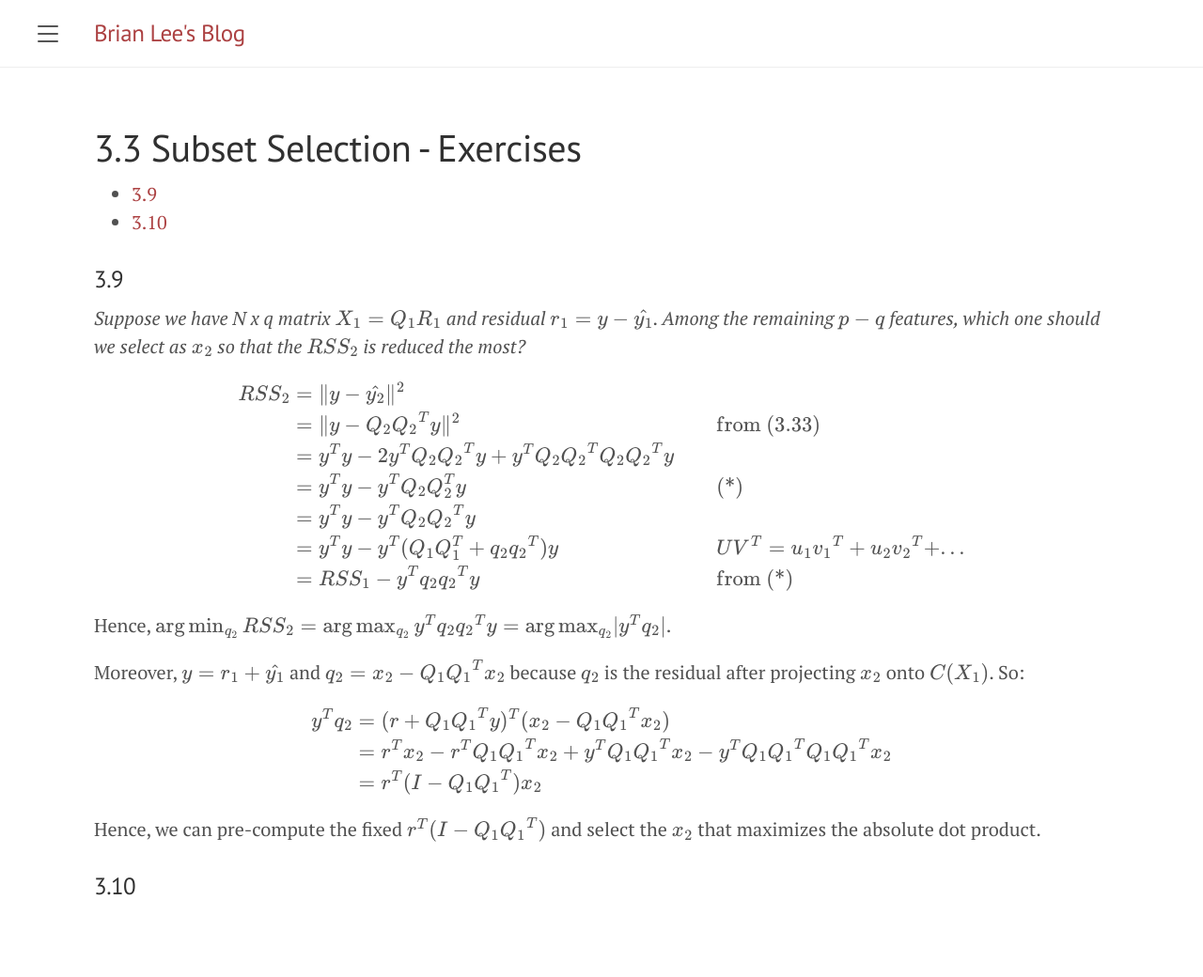
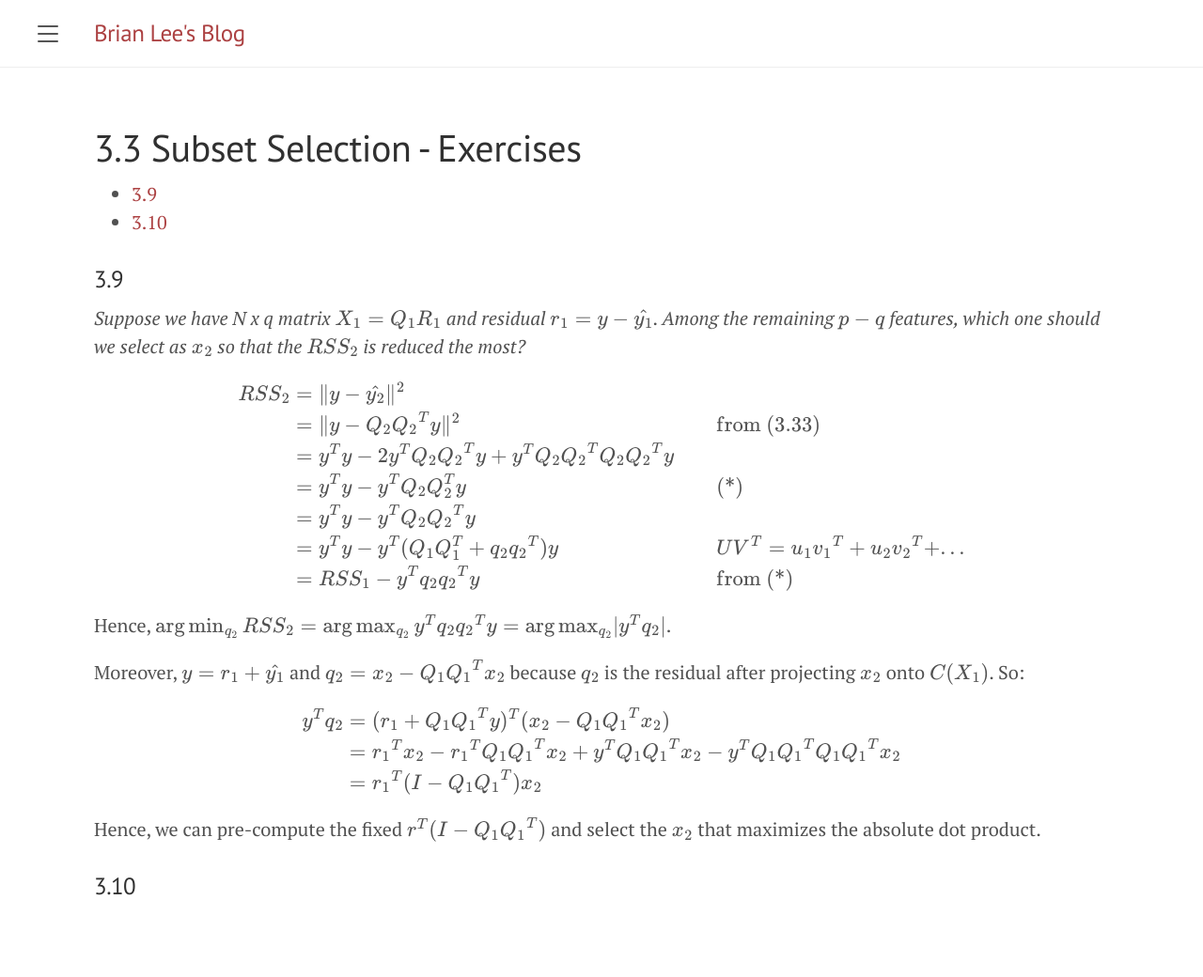
Before and after one commit to briansmlee/briansmlee.github.io, a Jekyll site: the page built from docs/_esl_posts/03_03_Exercises.md, in a window 1280 px wide. Shown: the whole page at 94% size. Built offline with Jekyll 4.4.1, drawn with Linux system fonts in a browser that asks for light colours; formulas are drawn with MathJax 3.

Commit message:
ESL 3.9 Add r_1 prefix

```diff
--- a/docs/_esl_posts/03_03_Exercises.md
+++ b/docs/_esl_posts/03_03_Exercises.md
@@ -30,9 +30,9 @@ Hence, $\arg\min_{q_2} RSS_2 = \arg\max_{q_2} y^T q_2 {q_2}^T y = \arg\max_{q_2}
 Moreover, $y = r_1 + \hat{y_1}$ and $q_2 = x_2 - Q_1{Q_1}^T x_2$ because $q_2$ is the residual after projecting $x_2$ onto $C(X_1)$. So:
 
 $$ \begin{align*}
-y^T q_2 &= (r + Q_1{Q_1}^Ty)^T (x_2 - Q_1{Q_1}^Tx_2)\\
-&= r^Tx_2 - r^T Q_1{Q_1}^Tx_2 + y^TQ_1{Q_1}^T x_2 - y^TQ_1{Q_1}^T Q_1{Q_1}^Tx_2\\
-&= r^T (I - Q_1{Q_1}^T) x_2\\
+y^T q_2 &= (r_1 + Q_1{Q_1}^Ty)^T (x_2 - Q_1{Q_1}^Tx_2)\\
+&= {r_1}^Tx_2 - {r_1}^T Q_1{Q_1}^Tx_2 + y^TQ_1{Q_1}^T x_2 - y^TQ_1{Q_1}^T Q_1{Q_1}^Tx_2\\
+&= {r_1}^T (I - Q_1{Q_1}^T) x_2\\
 \end{align*} $$
 
 Hence, we can pre-compute the fixed $r^T (I - Q_1{Q_1}^T)$ and select the $x_2$ that maximizes the absolute dot product.
```
